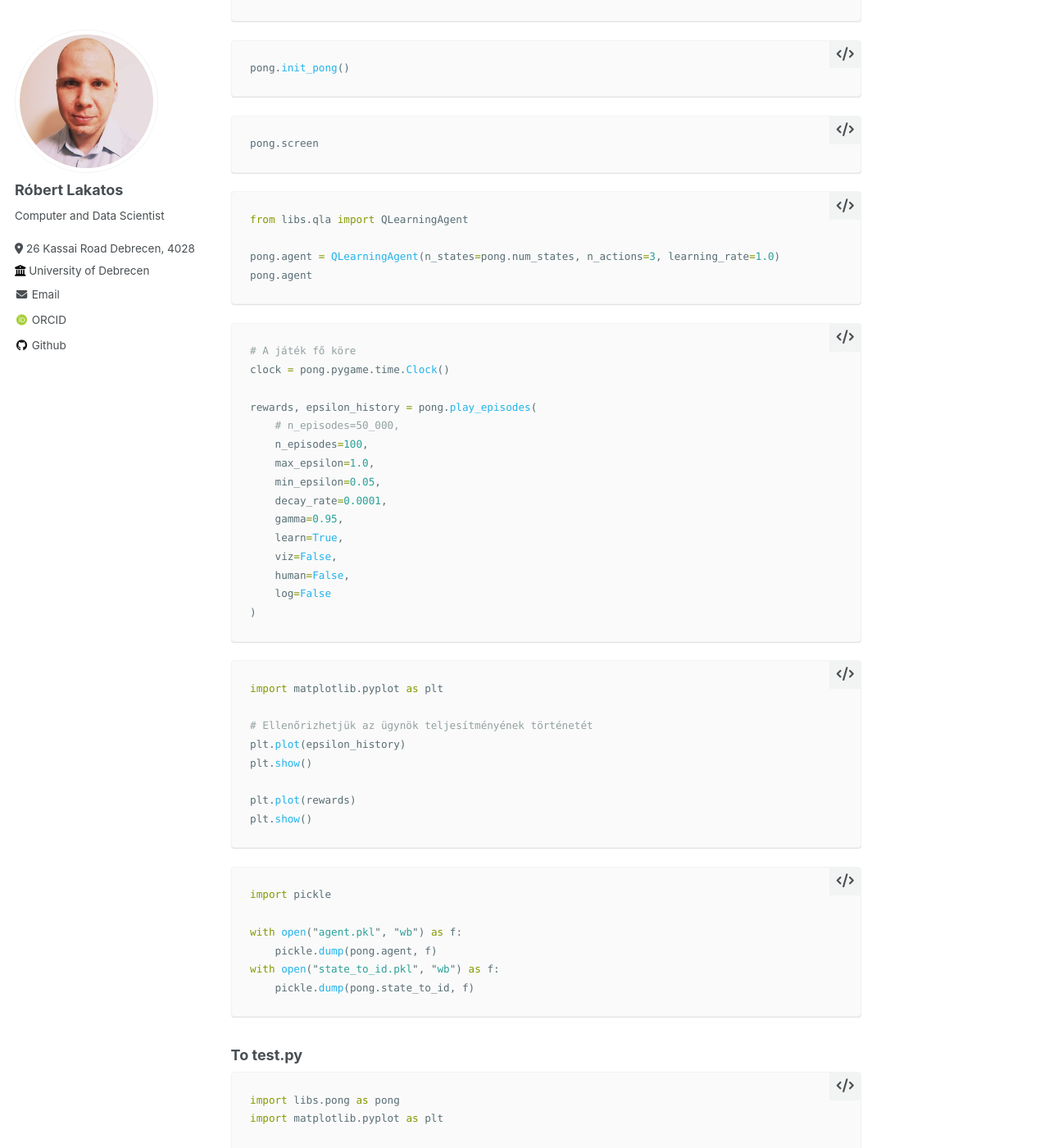
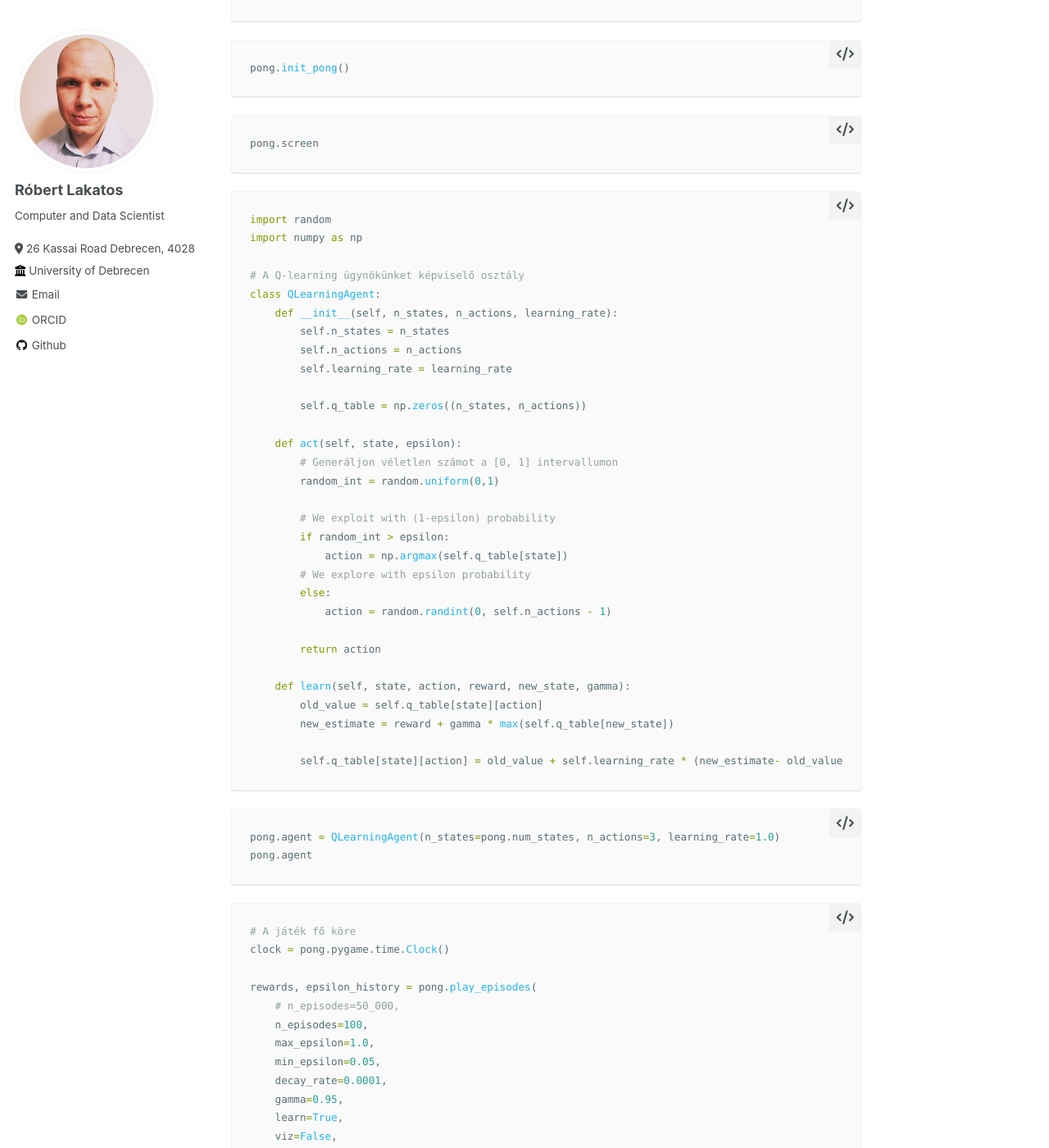
Before and after one commit to robertlakatos/me, a Jekyll site: the page built from materials/AI/lesson_10.md, in a window 1280 px wide and 1400 px high, scrolled down 9720 px. Shown: the whole window at 82% size. Built offline with Jekyll 4.4.1, drawn with Linux system fonts in a browser that asks for light colours; some web fonts are replaced.

Commit message:
202405020946

````diff
--- a/materials/AI/lesson_10.md
+++ b/materials/AI/lesson_10.md
@@ -374,8 +374,39 @@ pong.screen
 ```
 
 ```python
-from libs.qla import QLearningAgent
+import random
+import numpy as np
 
+# A Q-learning ügynökünket képviselő osztály
+class QLearningAgent:
+    def __init__(self, n_states, n_actions, learning_rate):
+        self.n_states = n_states
+        self.n_actions = n_actions
+        self.learning_rate = learning_rate
+
+        self.q_table = np.zeros((n_states, n_actions))
+
+    def act(self, state, epsilon):
+        # Generáljon véletlen számot a [0, 1] intervallumon
+        random_int = random.uniform(0,1)
+
+        # We exploit with (1-epsilon) probability
+        if random_int > epsilon:
+            action = np.argmax(self.q_table[state])
+        # We explore with epsilon probability
+        else:
+            action = random.randint(0, self.n_actions - 1)
+
+        return action
+
+    def learn(self, state, action, reward, new_state, gamma):
+        old_value = self.q_table[state][action]
+        new_estimate = reward + gamma * max(self.q_table[new_state])
+
+        self.q_table[state][action] = old_value + self.learning_rate * (new_estimate- old_value)
+```
+
+```python
 pong.agent = QLearningAgent(n_states=pong.num_states, n_actions=3, learning_rate=1.0)
 pong.agent
 ```
````
Also changed, not shown: 2 other files.
